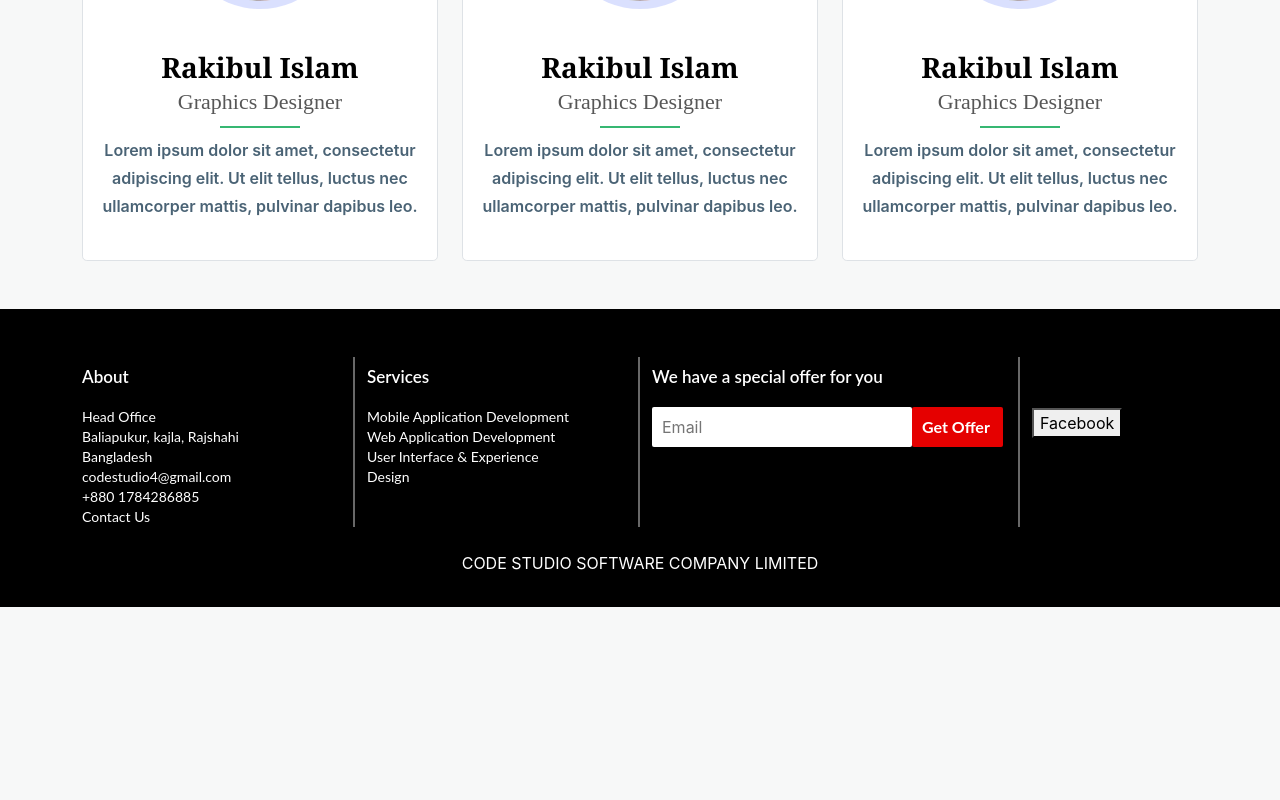
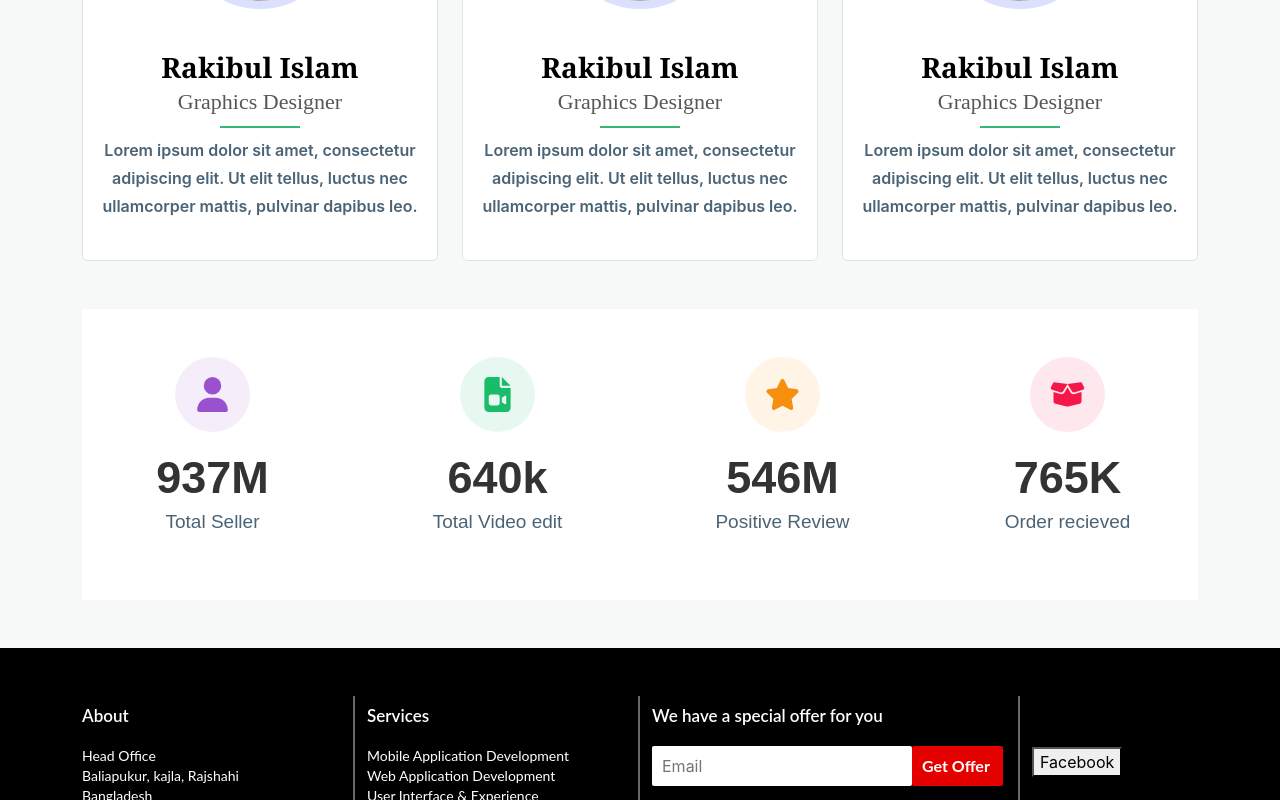
Before and after one commit to rifatjahan823/GphicsArt, a React (Create React App) app: page /aboutus in a window 1280 px wide. Shown: the part 1955-2755 px from the top of the page. Before the commit the page ends 2562 px from the top, so only its background shows below. Built offline with nearby package versions, Linux system fonts and the light colour scheme.

Commit message:
add fact-area of about page

```diff
--- a/src/Components/Pages/AboutUs/AboutUs.css
+++ b/src/Components/Pages/AboutUs/AboutUs.css
@@ -135,3 +135,24 @@
         transform: translate(160px, 0);
     }
 }
+
+.fact-icon{
+    width: 35px;
+    height: 35px;
+    border-radius: 50%;
+    padding:20px;
+}
+.fact-area h1{
+    color: #333333;
+    font-family: "Poppins", Sans-serif;
+    font-size: 45px;
+    font-weight: 700;
+   margin-top: 15px;
+}
+.fact-area p{
+    color: #4A6375;
+    font-family: "Rubik", Sans-serif;
+    font-weight:100;
+    font-size: 19px;
+    margin-top: -5px;
+}
--- a/src/Components/Pages/AboutUs/AboutUs.js
+++ b/src/Components/Pages/AboutUs/AboutUs.js
@@ -1,6 +1,6 @@
 import React from 'react';
 import { FontAwesomeIcon } from '@fortawesome/react-fontawesome';
-import { faEye,faHourglass,faGem } from '@fortawesome/free-solid-svg-icons';
+import { faEye,faHourglass,faGem,faUser,faFileVideo,faStar,faBoxOpen } from '@fortawesome/free-solid-svg-icons';
 import team from '../../Image/about/pexels-anna-shvets-3986958-150x150.jpg'
 import './AboutUs.css';
 
@@ -123,7 +123,32 @@ const AboutUs = () => {
                         </div>
                     </div>
                     {/* ----------fact-area------------ */}
-
+                     <div className='fact-area bg-white py-5 mt-5 '>
+                        <div className='row align-items-center justify-content-center text-center'>
+                            <div className='col-lg-3 col-md-6 col-12'>
+                            <FontAwesomeIcon style={{background:"#9951D01A",color:'#9951D0'}} className='fact-icon' icon={faUser} />
+                                <h1>937M</h1>
+                                <p>Total Seller</p>
+                            </div>
+                            <div className='col-lg-3 col-md-6 col-12'>
+                            <FontAwesomeIcon style={{background:"#1ABB691A",color:'#1ABB69'}} className='fact-icon' icon={faFileVideo} />
+                               <h1>640k</h1>
+                                <p>Total Video edit</p>
+                            </div>
+                            <div className='col-lg-3 col-md-6 col-12'>
+                            <FontAwesomeIcon style={{background:"#F78F0E1A",color:'#F78F0E'}} className='fact-icon' icon={faStar} />
+                                <h1>546M</h1>
+                                <p>Positive Review</p>
+                            </div>
+                            <div className='col-lg-3 col-md-6 col-12'>
+                            <FontAwesomeIcon style={{background:"#FEE7ED",color:'#F5164A'}} className='fact-icon' icon={faBoxOpen} />
+                                   <h1>
+                                    765K
+                                    </h1>
+                                <p>Order recieved</p>
+                            </div>
+                        </div>
+                    </div>
                 </div>
             </div>
         </div>
```
